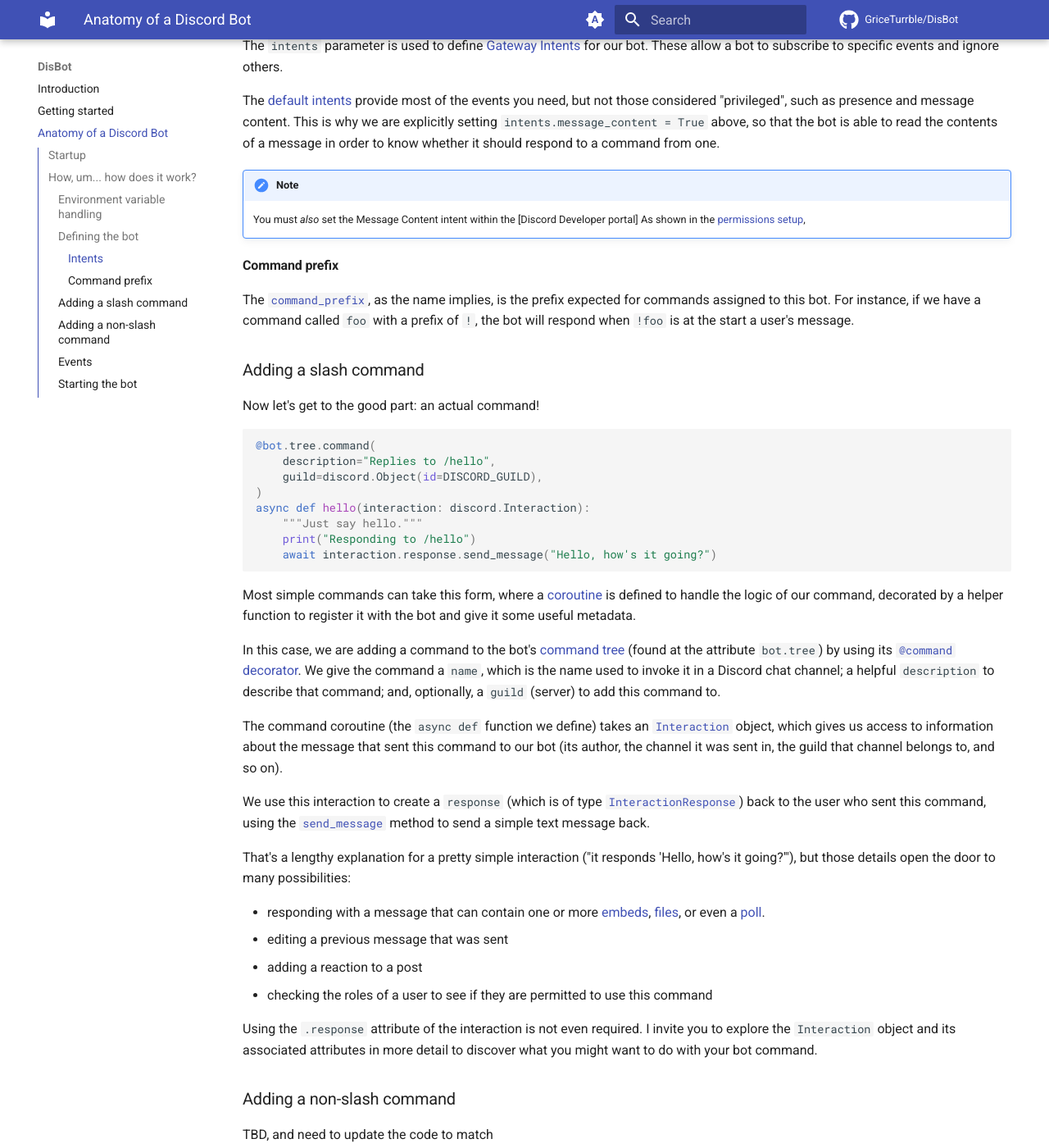
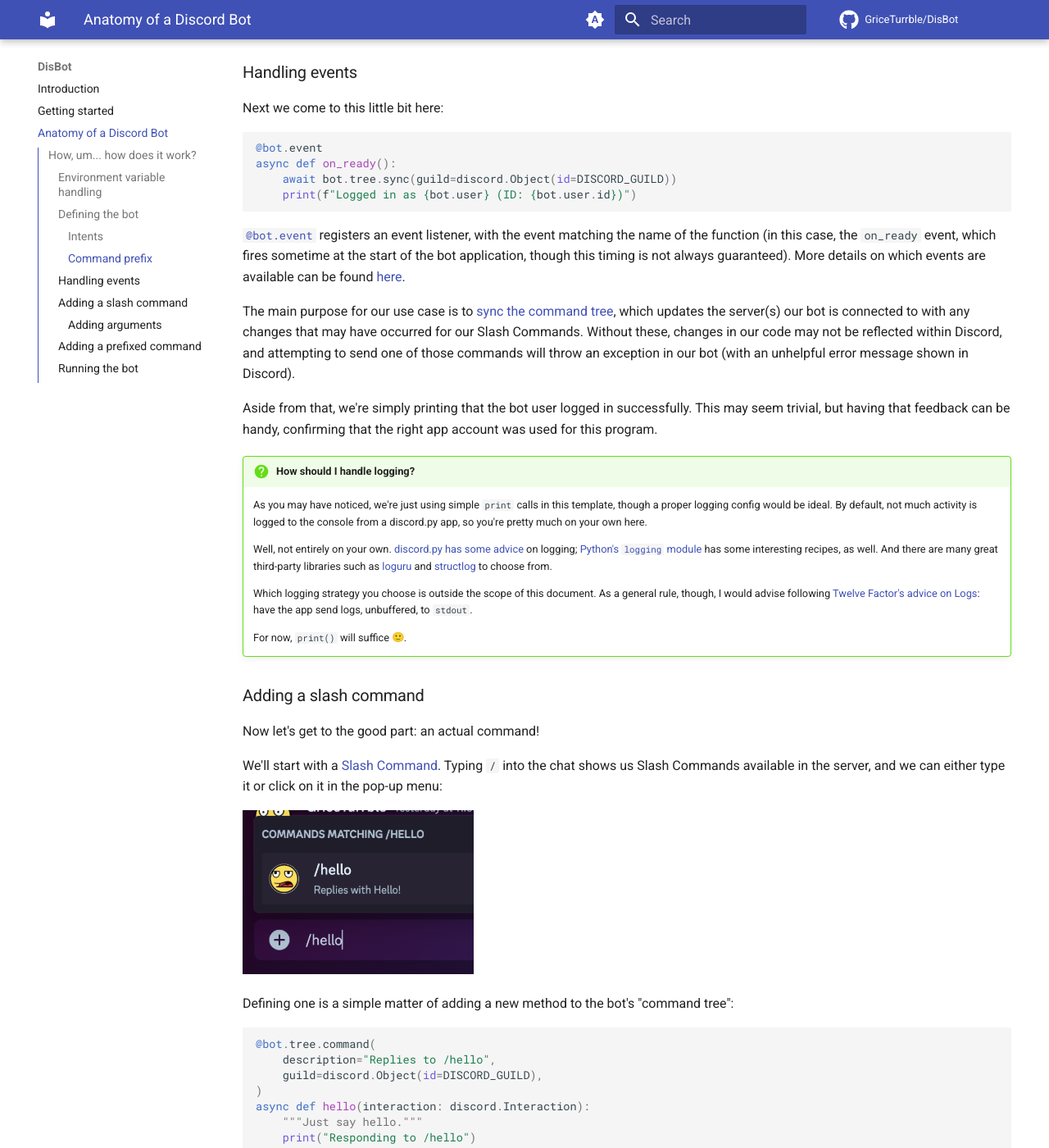
Before and after one commit to GriceTurrble/discord-bot-template, an MkDocs documentation site: the page built from docs/explore.md, in a window 1280 px wide and 1400 px high, scrolled down 3133 px. Shown: the whole window at 82% size. Built offline with MkDocs 1.6.1 and Material for MkDocs 9.7.7, drawn with Linux system fonts in a browser that asks for light colours; emoji names are drawn with the system emoji font; comment, search, counter and statistics services are not loaded; some of the changed text lies outside the part shown.

Commit message:
docs: more examples and details for slash commands

````diff
--- a/docs/explore.md
+++ b/docs/explore.md
@@ -1,20 +1,12 @@
 # Anatomy of a Discord Bot
 
-## Startup
+So you've done all the [setup steps](getting_started.md)
+and your bot is running smoothly. Great!
 
-Start the bot using either `uv run disbot` (or the Justfile alias `just up`):
+This doc goes into more detail about how discord.py bots do their thing,
+with an additional focus on the _why_ for some common software patterns.
 
-```sh
-$ uv run disbot
-2024-12-30 16:31:26 WARNING  discord.ext.commands.bot Privileged message content intent is missing, commands may not work as expected.
-2024-12-30 16:31:26 INFO     discord.client logging in using static token
-2024-12-30 16:31:27 INFO     discord.gateway Shard ID None has connected to Gateway (Session ID: ...).
-my-bot#1234 is ready!
-```
-
-You should now be able to use the initial `/hello` command on your server, and get back a friendly response:
-
-![The test bot responding to /hello command](imgs/example-disbot-hello.png)
+So...
 
 ## How, um... how does it work?
 
@@ -42,6 +34,7 @@ bot = commands.Bot(command_prefix="!", intents=intents)
 
 @bot.event
 async def on_ready():
+    await bot.tree.sync(guild=discord.Object(id=DISCORD_GUILD))
     print(f"Logged in as {bot.user} (ID: {bot.user.id})")
 
 
@@ -52,7 +45,7 @@ async def on_ready():
 async def hello(interaction: discord.Interaction):
     """Just say hello."""
     print("Responding to /hello")
-    await interaction.response.send_message("Hello, how's it going?")
+    await interaction.response.send_message("Hello, how are you?")
 
 
 @bot.command(description="Replies to !whatsup")
@@ -87,7 +80,7 @@ This reduces the possibility of accidentally committing a token to a public repo
 as well as making it easier to start the app with a different configuration
 without needing to make changes to the actual code of the app.
 
-Now, remember our `.env` file created during the [bootstrap step](index.md#bootstrap-environment) in setup?
+Now, remember our `.env` file created during the [bootstrap step](getting_started.md#bootstrap-environment) in setup?
 It may look something like this:
 
 ```sh
@@ -131,10 +124,11 @@ In our case, we want to grab our `DISCORD_TOKEN` and our `DISCORD_GUILD` values,
 storing these in variables
 
 !!! info "One option out of many"
-`load_dotenv()` is not required for `os.getenv()` to function;
-the former is simply a helper method for loading the `.env` file's contents.
-You could just as easily set these environment variables in other ways,
-such as on the command line when running the program:
+
+    `load_dotenv()` is not required for `os.getenv()` to function;
+    the former is simply a helper method for loading the `.env` file's contents.
+    You could just as easily set these environment variables in other ways,
+    such as on the command line when running the program:
 
     ```sh
     # Set an environment variable inline when starting the program:
@@ -175,11 +169,11 @@ This is why we are explicitly setting `intents.message_content = True` above,
 so that the bot is able to read the contents of a message in order to know
 whether it should respond to a command from one.
 
-!!! note
+!!! warning
 
     You must *also* set the Message Content intent within the
-    [Discord Developer portal]
-    As shown in the [permissions setup](index.md#setup-intents-and-permissions),
+    [Discord Developer portal],
+    as shown in the [permissions setup](getting_started.md#setup-intents-and-permissions).
 
 #### Command prefix
 
@@ -189,9 +183,71 @@ as the name implies, is the prefix expected for commands assigned to this bot.
 For instance, if we have a command called `foo` with a prefix of `!`,
 the bot will respond when `!foo` is at the start a user's message.
 
+### Handling events
+
+Next we come to this little bit here:
+
+```py
+@bot.event
+async def on_ready():
+    await bot.tree.sync(guild=discord.Object(id=DISCORD_GUILD))
+    print(f"Logged in as {bot.user} (ID: {bot.user.id})")
+```
+
+[`@bot.event`](https://discordpy.readthedocs.io/en/stable/ext/commands/api.html#discord.ext.commands.Bot.event)
+registers an event listener, with the event matching the name of the function
+(in this case, the `on_ready` event, which fires sometime at the start of the bot application,
+though this timing is not always guaranteed).
+More details on which events are available can be found
+[here](https://discordpy.readthedocs.io/en/stable/api.html#discord-api-events).
+
+The main purpose for our use case is to
+[sync the command tree](https://discordpy.readthedocs.io/en/stable/interactions/api.html#discord.app_commands.CommandTree.sync),
+which updates the server(s) our bot is connected to
+with any changes that may have occurred for our Slash Commands.
+Without these, changes in our code may not be reflected within Discord,
+and attempting to send one of those commands will throw an exception in our bot
+(with an unhelpful error message shown in Discord).
+
+Aside from that, we're simply printing that the bot user logged in successfully.
+This may seem trivial, but having that feedback can be handy,
+confirming that the right app account was used for this program.
+
+!!! question "How should I handle logging?"
+
+    As you may have noticed, we're just using simple `print` calls in this template,
+    though a proper logging config would be ideal.
+    By default, not much activity is logged to the console from a discord.py app,
+    so you're pretty much on your own here.
+
+    Well, not entirely on your own.
+    [discord.py has some advice](https://discordpy.readthedocs.io/en/stable/logging.html)
+    on logging;
+    [Python's `logging` module](https://docs.python.org/3/library/logging.html#module-logging)
+    has some interesting recipes, as well.
+    And there are many great third-party libraries such as
+    [loguru](https://loguru.readthedocs.io/en/stable/overview.html) and
+    [structlog](https://www.structlog.org/en/stable/) to choose from.
+
+    Which logging strategy you choose is outside the scope of this document.
+    As a general rule, though, I would advise following
+    [Twelve Factor's advice on Logs](https://12factor.net/logs):
+    have the app send logs, unbuffered, to `stdout`.
+
+    For now, `print()` will suffice :slight_smile:.
+
 ### Adding a slash command
 
 Now let's get to the good part: an actual command!
+
+We'll start with a
+[Slash Command](https://support-apps.discord.com/hc/en-us/articles/26501837786775-Slash-Commands-FAQ).
+Typing `/` into the chat shows us Slash Commands available in the server,
+and we can either type it or click on it in the pop-up menu:
+
+![typing /hello for our test bot and seeing its help text](imgs/example-slash-command.png)
+
+Defining one is a simple matter of adding a new method to the bot's "command tree":
 
 ```py
 @bot.tree.command(
@@ -201,60 +257,98 @@ Now let's get to the good part: an actual command!
 async def hello(interaction: discord.Interaction):
     """Just say hello."""
     print("Responding to /hello")
-    await interaction.response.send_message("Hello, how's it going?")
+    await interaction.response.send_message("Hello, how are you?")
 ```
 
-Most simple commands can take this form,
-where a [coroutine](https://realpython.com/async-io-python/)
-is defined to handle the logic of our command,
-decorated by a helper function to register it with the bot
-and give it some useful metadata.
+- The name of the command, `hello`, is taken from the name of the coroutine we are decorating.
+  Alternatively, we could set a `name="blah"` parameter in the
+  [`@bot.tree.command` decorator](https://discordpy.readthedocs.io/en/stable/interactions/api.html#discord.app_commands.CommandTree.command)
+  to change the name to something else.
 
-In this case, we are adding a command to the bot's
-[command tree](https://discordpy.readthedocs.io/en/stable/interactions/api.html#discord.app_commands.CommandTree)
-(found at the attribute `bot.tree`)
-by using its
-[`@command` decorator](https://discordpy.readthedocs.io/en/stable/interactions/api.html#discord.app_commands.CommandTree.command).
-We give the command a `name`, which is the name used to invoke it in a Discord chat channel;
-a helpful `description` to describe that command;
-and, optionally, a `guild` (server) to add this command to.
+- Our `description`, as we see above, is shown to the user when they are selecting our command from the menu.
 
-The command coroutine (the `async def` function we define) takes an
-[`Interaction`](https://discordpy.readthedocs.io/en/stable/interactions/api.html#discord.Interaction)
-object,
-which gives us access to information about the message that sent this command to our bot
-(its author, the channel it was sent in, the guild that channel belongs to, and so on).
+- `guild` is optional, but in this case we use the `DISCORD_GUILD` environment variable from earlier
+  to only permit the command to work on _that_ server.
 
-We use this interaction to create a `response`
-(which is of type
-[`InteractionResponse`](https://discordpy.readthedocs.io/en/stable/interactions/api.html#discord.InteractionResponse))
-back to the user who sent this command, using the
+The coroutine itself (`async def hello()`) takes at least one argument,
+[`interaction`](https://discordpy.readthedocs.io/en/stable/interactions/api.html#discord.Interaction),
+which we can use to respond back to the user who send this command.
+This object also contains information about the channel the sent the command in,
+the server, the roles of the user, and so on.
+
+We use this `interaction` to send a
+[`response`](https://discordpy.readthedocs.io/en/stable/interactions/api.html#discord.InteractionResponse),
+in this case a simple
 [`send_message`](https://discordpy.readthedocs.io/en/stable/interactions/api.html#discord.InteractionResponse.send_message)
-method to send a simple text message back.
+call with the text `"Hello, how are you?"`:
 
-That's a lengthy explanation for a pretty simple interaction ("it responds 'Hello, how's it going?'"),
-but those details open the door to many possibilities:
+![The test bot responding to /hello slash command](imgs/example-disbot-hello.png)
 
-- responding with a message that can contain one or more
-  [embeds](https://discordpy.readthedocs.io/en/stable/api.html#discord.Embed),
-  [files](https://discordpy.readthedocs.io/en/stable/api.html#discord.File),
-  or even a [poll](https://discordpy.readthedocs.io/en/stable/api.html#discord.Poll).
-- editing a previous message that was sent
-- adding a reaction to a post
-- checking the roles of a user to see if they are permitted to use this command
+!!! tip "Way more than just a text message"
 
-Using the `.response` attribute of the interaction is not even required.
-I invite you to explore the `Interaction` object and its associated attributes in more detail
-to discover what you might want to do with your bot command.
+    That's a lengthy explanation for a pretty simple interaction,
+    but those details open the door to many possibilities:
 
-### Adding a non-slash command
+    - responding with a message that can contain one or more
+    [embeds](https://discordpy.readthedocs.io/en/stable/api.html#discord.Embed),
+    [files](https://discordpy.readthedocs.io/en/stable/api.html#discord.File),
+    or even a [poll](https://discordpy.readthedocs.io/en/stable/api.html#discord.Poll).
+    - editing a previous message that was sent
+    - adding a reaction to a post
+    - checking the roles of a user to see if they are even permitted to *use* this command
+
+    I invite you to explore the
+    [`Interaction`](https://discordpy.readthedocs.io/en/stable/interactions/api.html#discord.Interaction)
+    object and its associated attributes in more detail
+    to discover what you might want to do with your Slash command.
+
+#### Adding arguments
+
+Having a simple `/hello` command is all well and good,
+but what if we want it to announce "Hello" to a friend of ours?
+
+We can simply add a new argument to our command and update the logic a bit, like so:
+
+```diff
+@bot.tree.command(
+    description="Replies to /hello",
+    guild=discord.Object(id=DISCORD_GUILD),
+)
+- async def hello(interaction: discord.Interaction):
++ async def hello(interaction: discord.Interaction, name: str):
+    """Just say hello."""
+    print("Responding to /hello")
+-     await interaction.response.send_message(f"Hello, how are you?")
++     await interaction.response.send_message(f"Hello {name}, how are you?")
+```
+
+Now, simply shut down the running bot with `Ctrl-C` and restart it
+(`uv run disbot` or `just up` again).
+This reconnects the bot with the Discord API and, in our case,
+calls `bot.tree.sync()` within the `on_ready` event,
+updating the server with the changes to our command.
+
+Once we see the `Logged in...` message in the console,
+we can be sure the bot is updated,
+and so we can now run our updated command:
+
+![/hello command with name parameter waiting for input](imgs/updated-slash-name.png)
+
+We can type a name within this prompt in Discord:
+
+![/hello command with name parameter and Stanley typed in](imgs/updated-slash-name-stanley.png)
+
+...and our command receives the string `"Stanley"` as the `name` argument,
+which it then uses in the response:
+
+![result of /hello command with name parameter Stanley](imgs/updated-slash-name-sent.png)
+
+### Adding a prefixed command
 
 TBD, and need to update the code to match
 
-### Events
+### Running the bot
 
 TBD
 
-### Starting the bot
-
-TBD
+[Discord Developer Portal]: https://discord.com/developers/applications
````
Also changed, not shown: docs/getting_started.md (+13 -2 lines), docs/imgs/example-slash-command.png (added), docs/imgs/updated-slash-name-sent.png (added), docs/imgs/updated-slash-name-stanley.png (added), docs/imgs/updated-slash-name.png (added).
